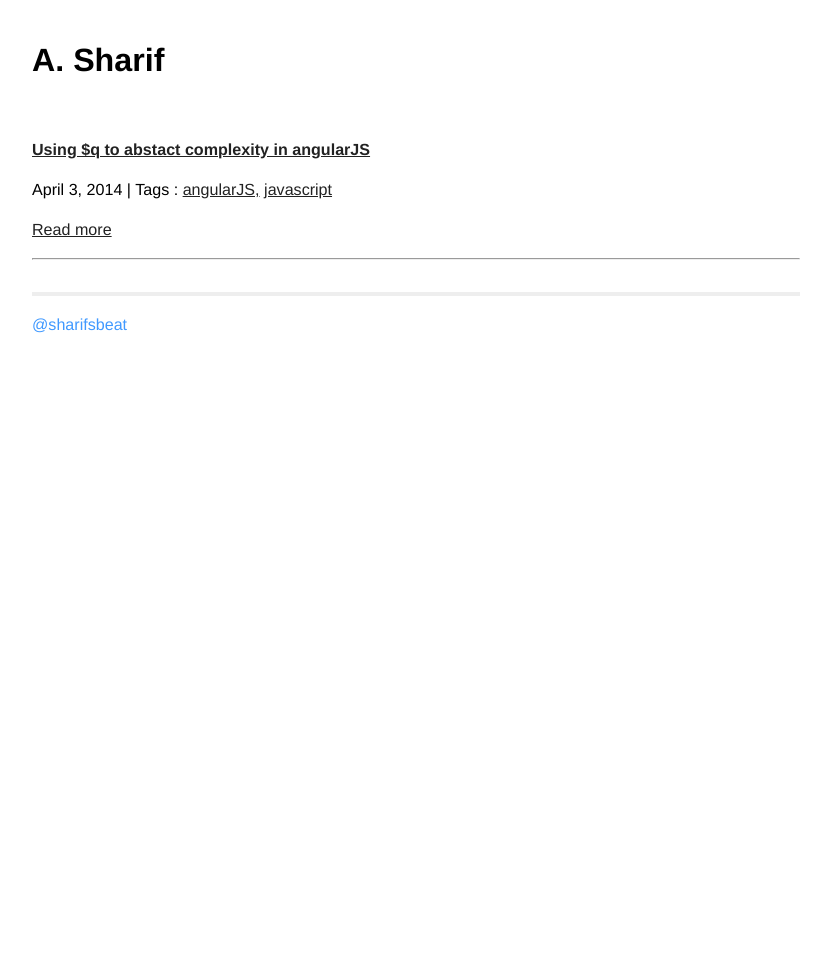
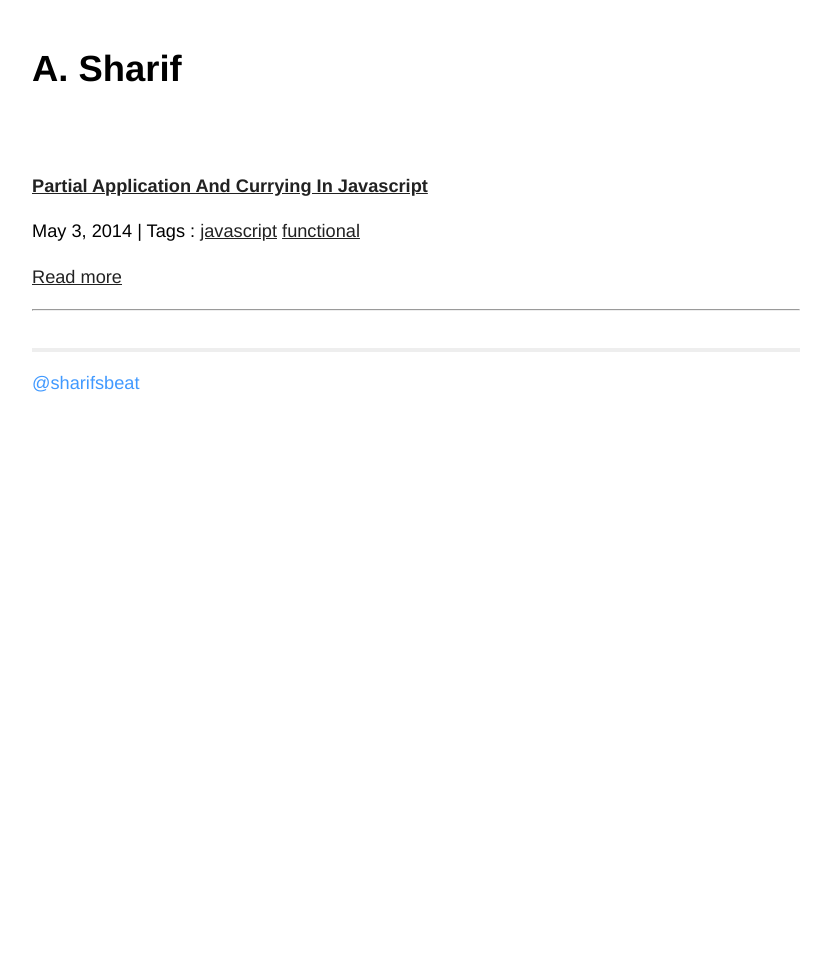
Before and after one commit to busypeoples/busypeoples.github.io, a Jekyll site: the page built from index.html, in a window 1280 px wide. Shown: the whole page, without its empty margins (224-1055 px from the left). Built offline with Jekyll 4.4.1, drawn with Linux system fonts in a browser that asks for light colours; Markdown is read by kramdown in place of the engine named in the settings.

```diff
--- a/_posts/2014-04-01-test-run.markdown
+++ b/_posts/2014-04-01-test-run.markdown
@@ -1,8 +1,9 @@
 ---
 layout: post
 title:  "Using $q to abstact complexity in angularJS"
-date:   2014-04-03 22:02:30
+date:   2014-04-20 22:02:30
 tags:	angularJS, javascript
+published : false
 ---
 
 ### The promise concept in javascript
--- a/css/main.css
+++ b/css/main.css
@@ -23,11 +23,14 @@ h1 {
 }
 
 h2 {
-  font-size: 120%;
+	font-size: 120%;
+	margin-top: 1em;
 }
 
 h3, h4, h5, h6 {
-  font-size: 100%; }
+	font-size: 100%;
+	margin-top: 1em;
+}
 
 h1 { margin-bottom: 1em; }
 p { margin: 1em 0; }
@@ -63,7 +66,7 @@ a:visited { color: #444; }
 /*****************************************************************************/
 
 .site {
-  font-size: 115%;
+  font-size: 130%;
   text-align: justify;
   width: 60%;
   min-width: 42em;
@@ -143,8 +146,9 @@ a:visited { color: #444; }
 /* standard */
 .post pre {
   border: 1px solid #ddd;
-  background-color: #eef;
-  padding: 0 .4em;
+  background-color: #efefef;
+  padding: 0.4em .4em;
+  margin: 1em 0;
 }
 
 .post ul, .post ol {
@@ -153,7 +157,7 @@ a:visited { color: #444; }
 
 .post code {
   border: 1px solid #ddd;
-  background-color: #eef;
+  background-color: #efefef;
   padding: 0 .2em;
 }
 
```
Also changed, not shown: _posts/2014-05-03-partial-applications-js.markdown (added, +196 -0 lines).
